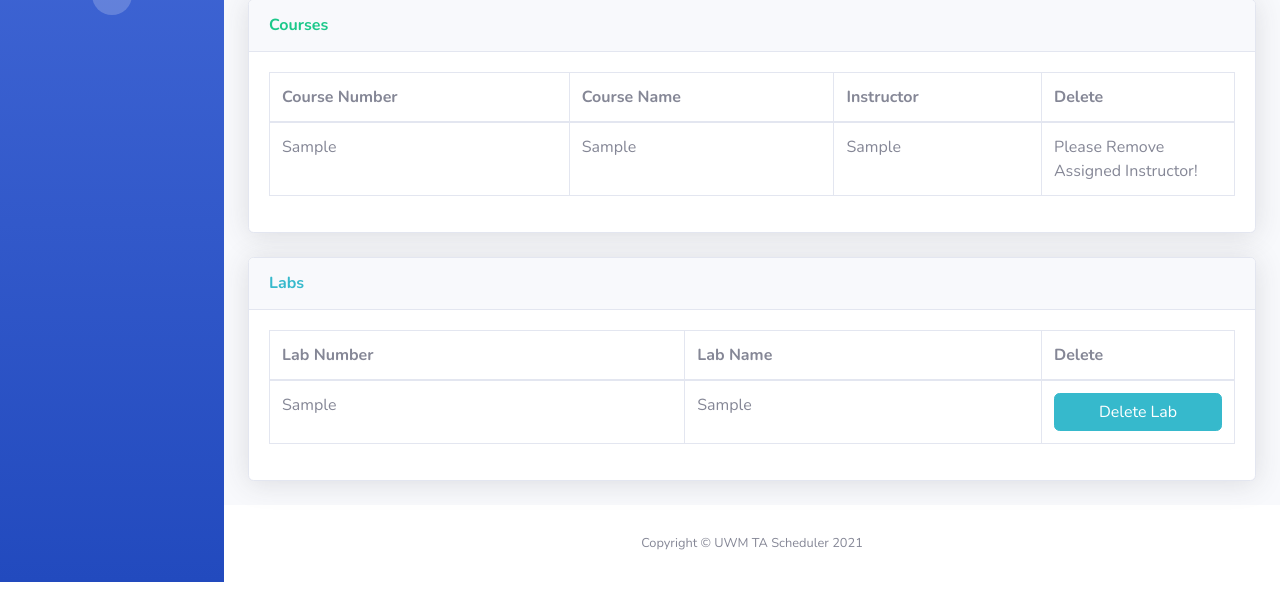
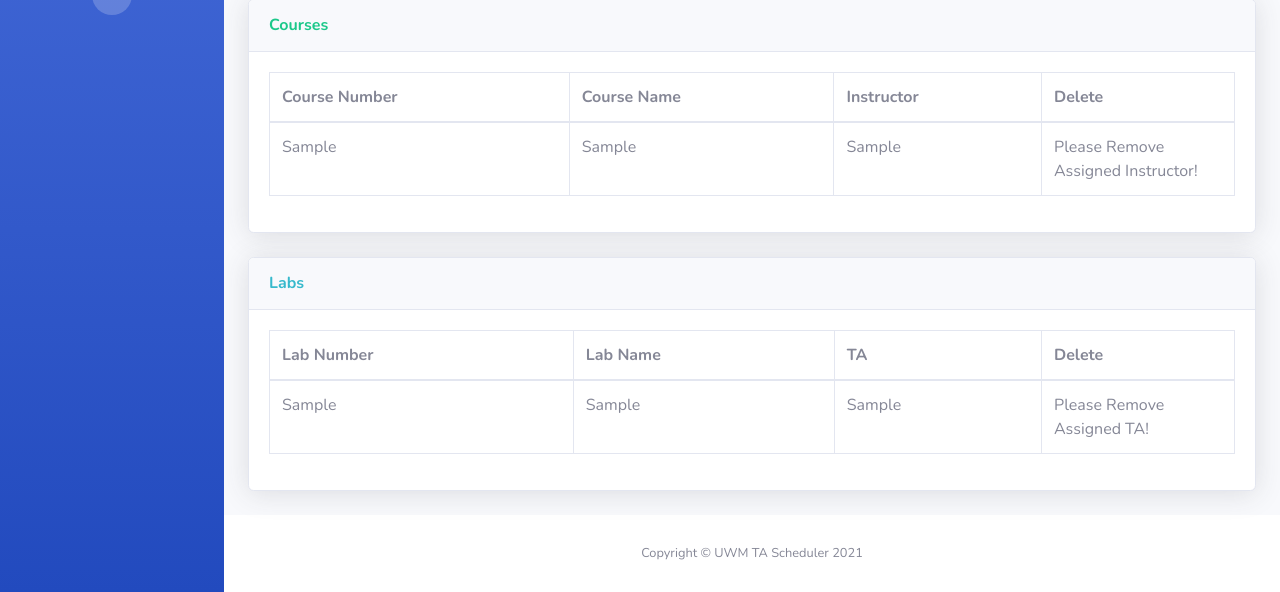
Before and after one commit to KevCannotCode/Course-Management-Website, a Django app: template templates/home.html in a window 1280 px wide. Shown: the part 514-1106 px from the top of the page. Run offline with Django 3.2, Linux system fonts and the light colour scheme; the template is opened without the code that fills it: most values are stand-ins (such as "Sample title", 1, 10 or a date in 2020); some libraries are stand-ins or nearby versions.

Commit message:
UI Update

```diff
--- a/TA_Scheduler/views.py
+++ b/TA_Scheduler/views.py
@@ -57,7 +57,7 @@ class Home(View):
 
         account_list = list(myAccount.objects.values_list("userName", "password", "userType"))
         course_list = list(myCourse.objects.values_list("courseNumber", "courseName", "instructorUserName"))
-        lab_list = list(myLab.objects.values_list("labNumber", "labName"))
+        lab_list = list(myLab.objects.values_list("labNumber", "labName", "taUserName"))
         contact_list = list(myContact.objects.values_list("userName","phoneNumber", "emailAddress"))
 
         if(request.session["userType"] == "Administrator"):
@@ -318,7 +318,7 @@ class AssignLabTa(View):
             newAssignment.save()
 
             lab = list(myLab.objects.filter(labNumber=request.POST["labNumber"]))[0]
-            lab.instructorUserName = request.POST["taUserName"]
+            lab.taUserName = request.POST["taUserName"]
             lab.save()
 
             lab_list = list(myLab.objects.values_list("labNumber", "labName"))
@@ -341,7 +341,7 @@ class DeleteLabTa(View):
                 errorMessage="Lab Assignment Not Found!"
 
             lab = list(myLab.objects.filter(labNumber=request.POST["deleteLabTa"]))[0]
-            lab.instructorUserName = "NOT SET"
+            lab.taUserName = "NOT SET"
             lab.save()
 
             request.session["error"] = errorMessage
--- a/templates/home.html
+++ b/templates/home.html
@@ -345,6 +345,7 @@
                                 <tr>
                                     <th>Lab Number</th>
                                     <th>Lab Name</th>
+                                    <th>TA</th>
                                     <th style="width: 20%;">Delete</th>
                                 </tr>
                                 </thead>
@@ -354,12 +355,19 @@
                                     <tr>
                                         <td>{{ i.0 }}</td>
                                         <td>{{ i.1 }}</td>
+                                        <td>{{ i.2 }}</td>
                                         <td>
-                                            <form action="/delete-lab/" method="post">{% csrf_token %}
-                                                <button type="submit" class="btn btn-info btn-user btn-block"
-                                                        name="deleteLab" value="{{ i.0 }}">Delete Lab
-                                                </button>
-                                                <input type="hidden" name="returnUrl" value="/home/"></form>
+                                            {% if i.2 == "NOT SET" %}
+                                                <form action="/delete-lab/" method="post">{% csrf_token %}
+                                                    <button type="submit" class="btn btn-success btn-user btn-block"
+                                                            name="deleteLab" value="{{ i.0 }}">Delete Lab
+                                                    </button>
+                                                    <input type="hidden" name="returnUrl" value="/home/">
+                                                </form>
+                                            {% else %}
+                                               Please Remove Assigned TA!
+
+                                            {% endif %}
                                         </td>
                                     </tr>
                                 {% endfor %}
```
